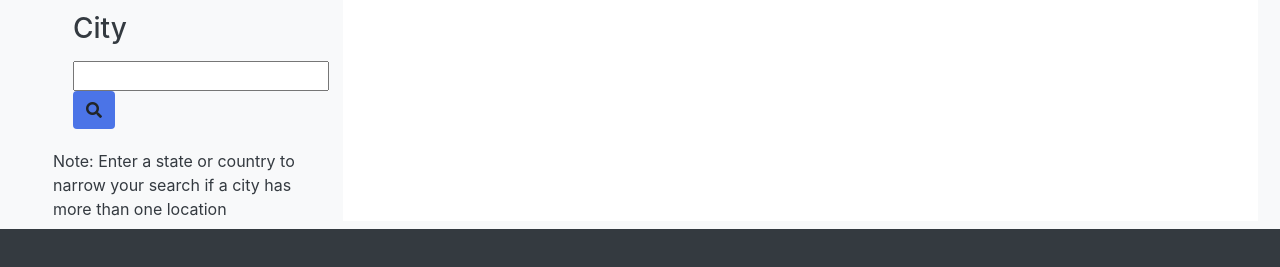
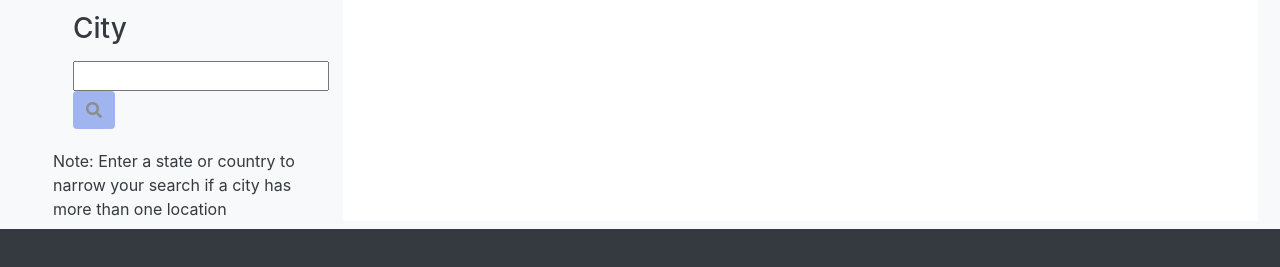
Before and after one commit to jaderiver62/weather-bee, a plain HTML site: page index.html in a window 1280 px wide. In both pictures the pointer is over the button 94 px from the left and 249 px from the top of the page. Shown: the part 139-406 px from the top of the page. Drawn offline with nearby package versions, Linux system fonts and the light colour scheme.

Commit message:
small touches

```diff
--- a/assets/css/style.css
+++ b/assets/css/style.css
@@ -16,5 +16,10 @@ header {
     color: white;
 }
 
+.btn:hover,
+.history-btn:hover {
+    opacity: .5;
+}
+
 
 /* Not a lot of CSS in the style-sheet*/
```
